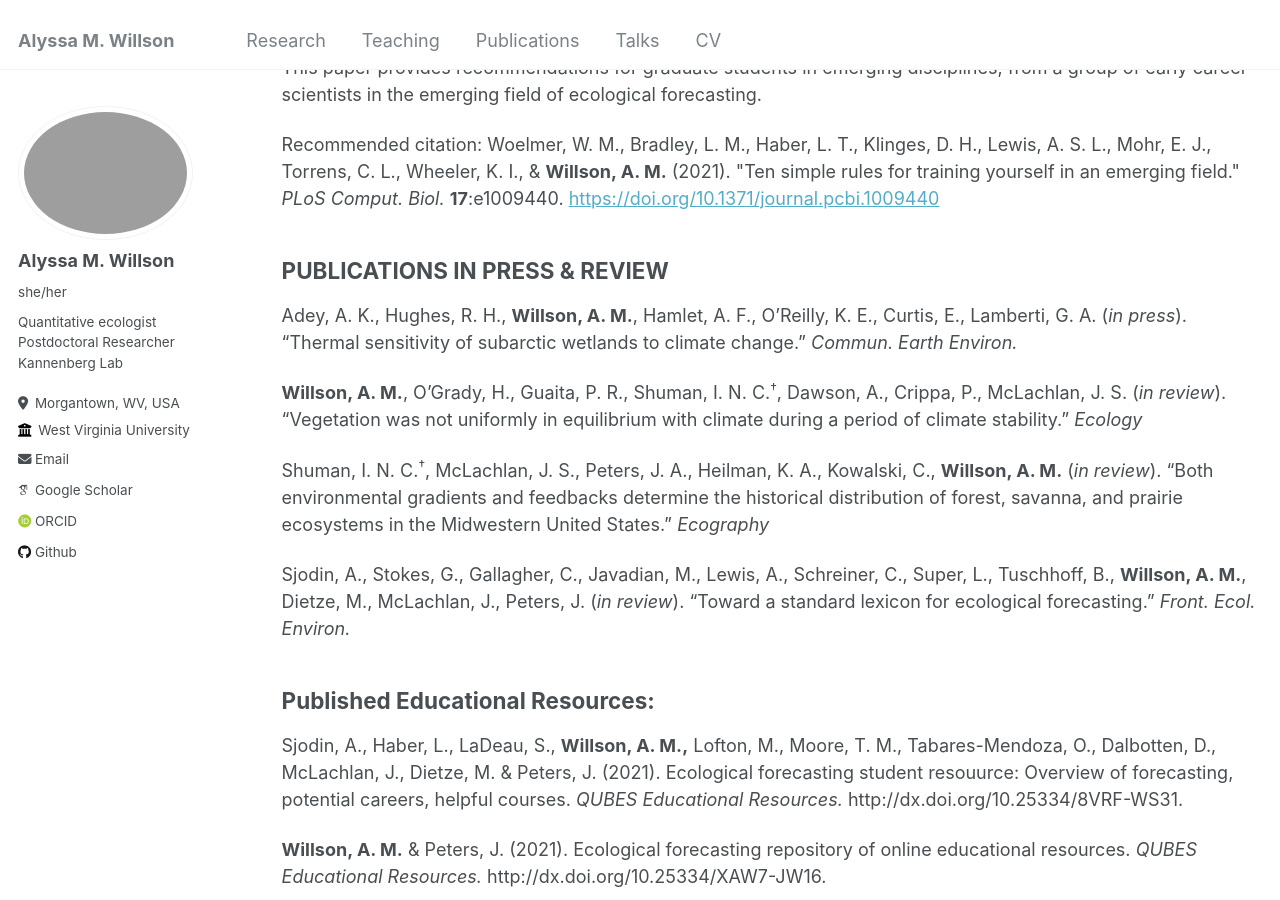
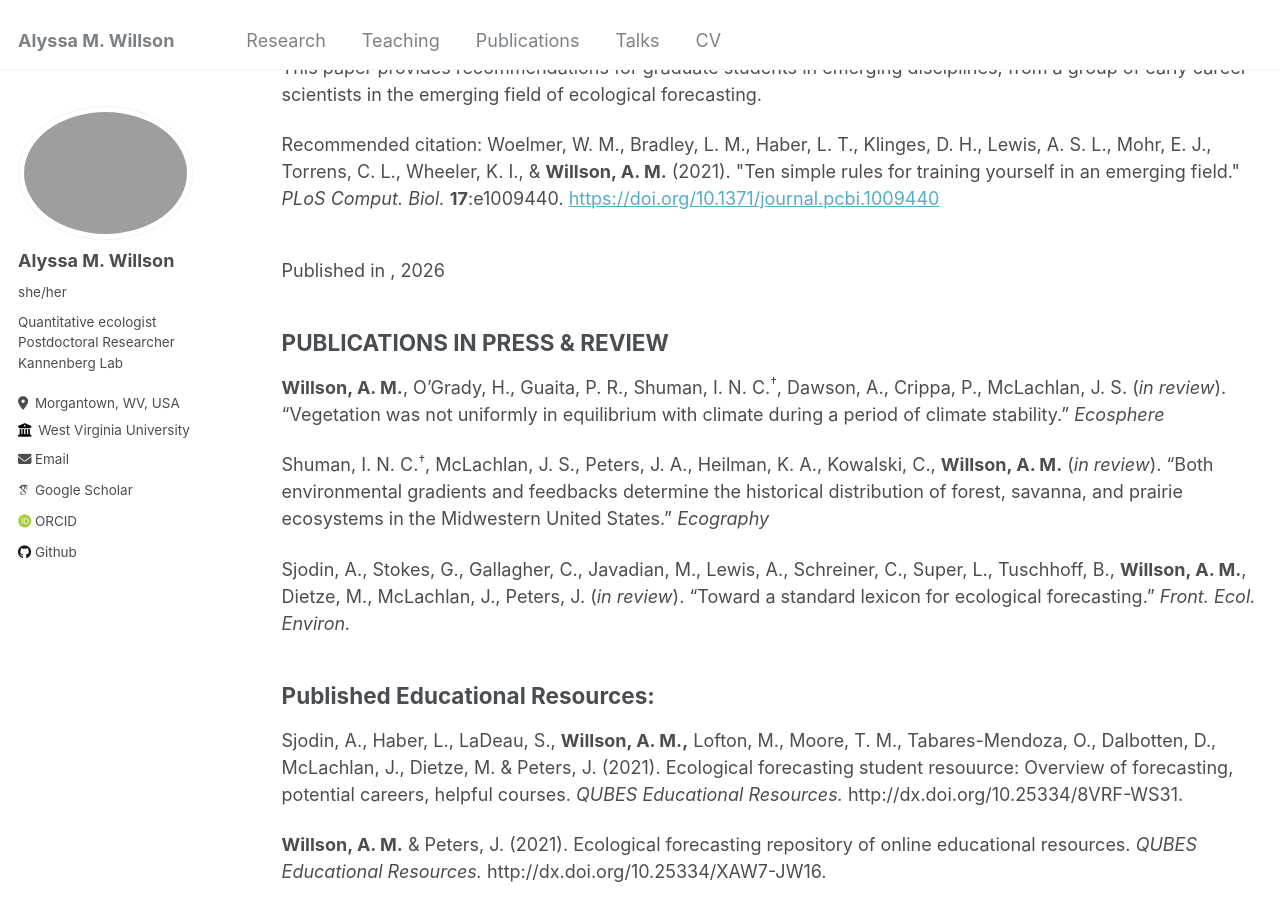
Before and after one commit to amwillson/amwillson.github.io, a Jekyll site: the page built from _pages/publications.md, in a window 1280 px wide and 900 px high, scrolled down 2080 px. Built offline with Jekyll 4.4.1, drawn with Linux system fonts in a browser that asks for light colours; some web fonts are replaced.

Commit message:
Updating publications

```diff
--- a/_pages/publications.md
+++ b/_pages/publications.md
@@ -17,9 +17,7 @@ author_profile: true
 
 ## PUBLICATIONS IN PRESS & REVIEW
 
-Adey, A. K., Hughes, R. H., <b>Willson, A. M.</b>, Hamlet, A. F., O'Reilly, K. E., Curtis, E., Lamberti, G. A. (<i>in press</i>). "Thermal  sensitivity of subarctic wetlands to climate change." <i>Commun. Earth Environ.</i>
-
-<b>Willson, A. M.</b>, O'Grady, H., Guaita, P. R., Shuman, I. N. C.<sup>†</sup>, Dawson, A., Crippa, P., McLachlan, J. S. (<i>in review</i>). "Vegetation was not uniformly in equilibrium with climate during a period of climate stability." <i>Ecology</i>
+<b>Willson, A. M.</b>, O'Grady, H., Guaita, P. R., Shuman, I. N. C.<sup>†</sup>, Dawson, A., Crippa, P., McLachlan, J. S. (<i>in review</i>). "Vegetation was not uniformly in equilibrium with climate during a period of climate stability." <i>Ecosphere</i>
 
 Shuman, I. N. C.<sup>†</sup>, McLachlan, J. S., Peters, J. A., Heilman, K. A., Kowalski, C., <b>Willson, A. M.</b> (<i>in review</i>). "Both environmental gradients and feedbacks determine the historical distribution of forest, savanna, and prairie ecosystems in the Midwestern United States." <i>Ecography</i>
 
```
Also changed, not shown: _pages/cv.md (+1 -2 lines), _publications/adey-etal-2026.md (added, +12 -0 lines), 1 other file.
